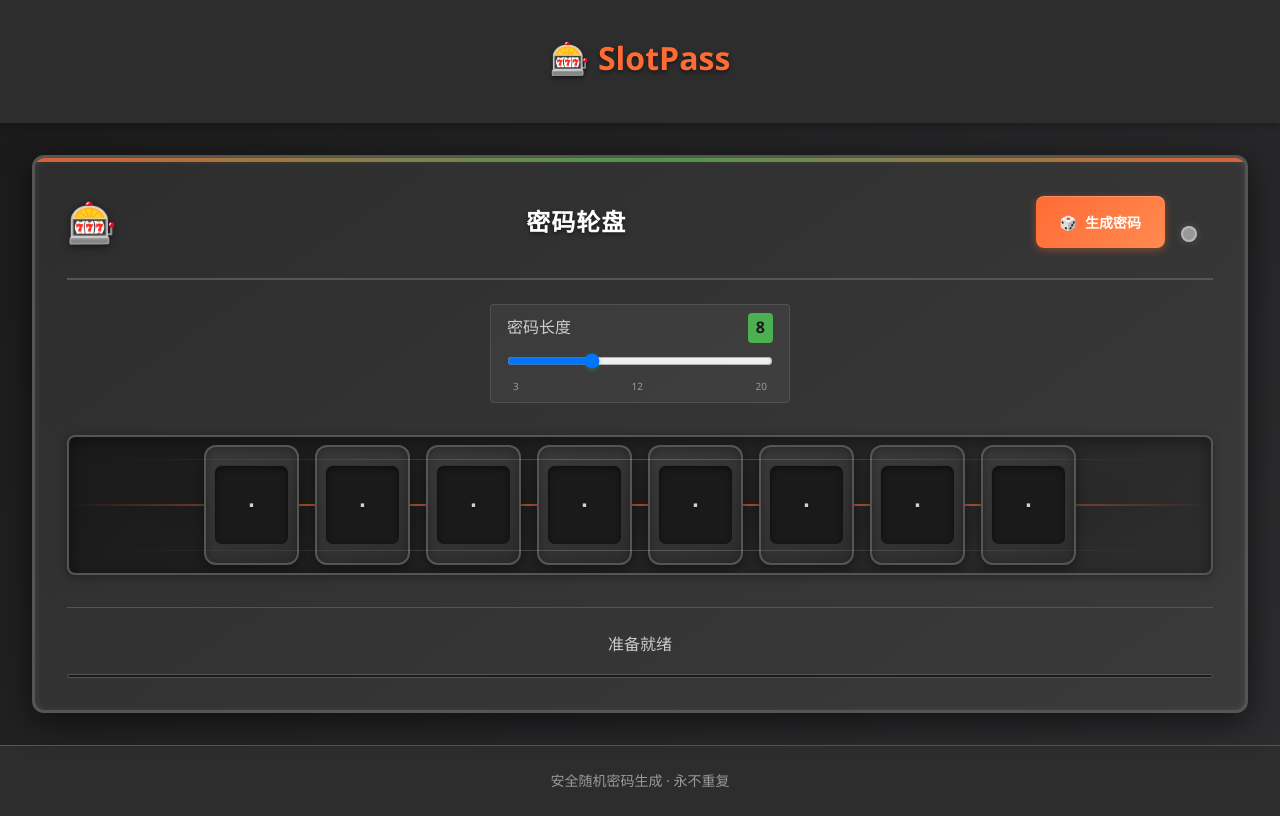
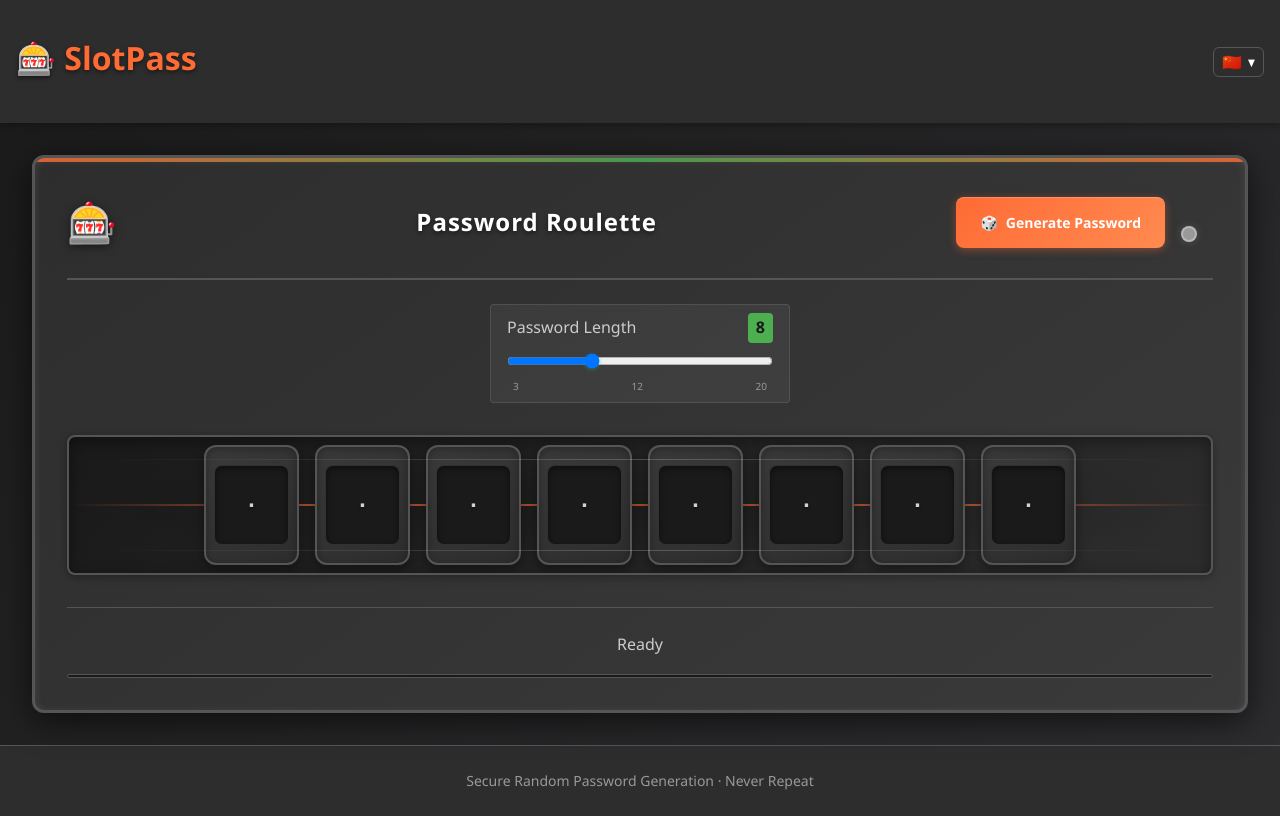
Before and after one commit to funkpopo/slotpass, a React (Vite) app: page / in a window 1280 px wide. Built offline with nearby package versions, Linux system fonts and the light colour scheme.

Commit message:
添加多语言支持

```diff
--- a/package.json
+++ b/package.json
@@ -10,8 +10,11 @@
     "preview": "vite preview"
   },
   "dependencies": {
+    "i18next": "^25.3.6",
+    "i18next-browser-languagedetector": "^8.2.0",
     "react": "^18.2.0",
-    "react-dom": "^18.2.0"
+    "react-dom": "^18.2.0",
+    "react-i18next": "^15.6.1"
   },
   "devDependencies": {
     "@types/react": "^18.2.43",
--- a/src/App.css
+++ b/src/App.css
@@ -6,7 +6,9 @@
 }
 
 .app-header {
-  text-align: center;
+  display: flex;
+  justify-content: space-between;
+  align-items: center;
   padding: var(--spacing-lg) var(--spacing-sm);
   background: var(--bg-secondary);
   box-shadow: var(--shadow-light);
--- a/src/App.jsx
+++ b/src/App.jsx
@@ -1,9 +1,12 @@
 import React, { useState } from 'react'
+import { useTranslation } from 'react-i18next'
 import SlotMachine from './components/SlotMachine/SlotMachine'
 import PWAInstall from './components/PWAInstall/PWAInstall'
+import LanguageSwitcher from './components/LanguageSwitcher/LanguageSwitcher'
 import './App.css'
 
 function App() {
+  const { t } = useTranslation()
   const [passwordLength, setPasswordLength] = useState(8)
   const [generatedPassword, setGeneratedPassword] = useState('')
   const [isGenerating, setIsGenerating] = useState(false)
@@ -28,7 +31,8 @@ function App() {
   return (
     <div className="app">
       <header className="app-header">
-        <h1 className="app-title">🎰 SlotPass</h1>
+        <h1 className="app-title">🎰 {t('title')}</h1>
+        <LanguageSwitcher />
       </header>
 
       <main className="app-main">
@@ -44,7 +48,7 @@ function App() {
       </main>
 
       <footer className="app-footer">
-        <p>安全随机密码生成 · 永不重复</p>
+        <p>{t('footer')}</p>
       </footer>
 
       <PWAInstall />
--- /dev/null
+++ b/src/components/LanguageSwitcher/LanguageSwitcher.jsx
@@ -0,0 +1,63 @@
+import React, { useState } from 'react'
+import { useTranslation } from 'react-i18next'
+import styles from './LanguageSwitcher.module.css'
+
+const LanguageSwitcher = () => {
+  const { i18n } = useTranslation()
+  const [isOpen, setIsOpen] = useState(false)
+
+  const languages = [
+    { code: 'zh', name: '简体中文', flag: '🇨🇳' },
+    { code: 'en', name: 'English', flag: '🇺🇸' }
+  ]
+
+  const currentLanguage = languages.find(lang => lang.code === i18n.language) || languages[0]
+
+  const handleLanguageChange = (languageCode) => {
+    i18n.changeLanguage(languageCode)
+    setIsOpen(false)
+  }
+
+  const toggleDropdown = () => {
+    setIsOpen(!isOpen)
+  }
+
+  return (
+    <div className={styles.languageSwitcher}>
+      <button
+        className={styles.currentLanguage}
+        onClick={toggleDropdown}
+        aria-label="Switch language"
+      >
+        <span className={styles.flag}>{currentLanguage.flag}</span>
+        <span className={styles.arrow}>▼</span>
+      </button>
+
+      {isOpen && (
+        <div className={styles.dropdown}>
+          {languages.map((language) => (
+            <button
+              key={language.code}
+              className={`${styles.languageOption} ${
+                language.code === i18n.language ? styles.active : ''
+              }`}
+              onClick={() => handleLanguageChange(language.code)}
+            >
+              <span className={styles.flag}>{language.flag}</span>
+              <span className={styles.languageName}>{language.name}</span>
+            </button>
+          ))}
+        </div>
+      )}
+
+      {isOpen && (
+        <div
+          className={styles.overlay}
+          onClick={() => setIsOpen(false)}
+        />
+      )}
+    </div>
+  )
+}
+
+export default LanguageSwitcher
--- /dev/null
+++ b/src/components/LanguageSwitcher/LanguageSwitcher.module.css
@@ -0,0 +1,105 @@
+.languageSwitcher {
+  position: relative;
+  display: inline-block;
+}
+
+.currentLanguage {
+  display: flex;
+  align-items: center;
+  gap: 4px;
+  background: none;
+  border: 1px solid rgba(255, 255, 255, 0.2);
+  border-radius: 6px;
+  padding: 6px 8px;
+  color: white;
+  cursor: pointer;
+  transition: all 0.2s ease;
+  font-size: 14px;
+}
+
+.currentLanguage:hover {
+  background: rgba(255, 255, 255, 0.1);
+  border-color: rgba(255, 255, 255, 0.3);
+}
+
+.flag {
+  font-size: 16px;
+  line-height: 1;
+}
+
+.arrow {
+  font-size: 10px;
+  margin-left: 2px;
+  transition: transform 0.2s ease;
+}
+
+.languageSwitcher[data-open="true"] .arrow {
+  transform: rotate(180deg);
+}
+
+.dropdown {
+  position: absolute;
+  top: calc(100% + 4px);
+  right: 0;
+  background: #2a2a2a;
+  border: 1px solid rgba(255, 255, 255, 0.2);
+  border-radius: 8px;
+  box-shadow: 0 4px 12px rgba(0, 0, 0, 0.3);
+  z-index: 1000;
+  min-width: 140px;
+  overflow: hidden;
+  animation: dropdownFadeIn 0.2s ease;
+}
+
+@keyframes dropdownFadeIn {
+  from {
+    opacity: 0;
+    transform: translateY(-4px);
+  }
+  to {
+    opacity: 1;
+    transform: translateY(0);
+  }
+}
+
+.languageOption {
+  display: flex;
+  align-items: center;
+  gap: 8px;
+  width: 100%;
+  padding: 10px 12px;
+  background: none;
+  border: none;
+  color: white;
+  cursor: pointer;
+  transition: background-color 0.2s ease;
+  font-size: 14px;
+  text-align: left;
+}
+
+.languageOption:hover {
+  background: rgba(255, 255, 255, 0.1);
+}
+
+.languageOption.active {
+  background: rgba(76, 175, 80, 0.2);
+  color: #4CAF50;
+}
+
+.languageOption.active:hover {
+  background: rgba(76, 175, 80, 0.3);
+}
+
+.languageName {
+  font-weight: 400;
+}
+
+.overlay {
+  position: fixed;
+  top: 0;
+  left: 0;
+  right: 0;
+  bottom: 0;
+  z-index: 999;
+  background: transparent;
+}
--- a/src/components/SlotMachine/SlotMachine.jsx
+++ b/src/components/SlotMachine/SlotMachine.jsx
@@ -1,9 +1,11 @@
 import React, { useState, useEffect, useCallback } from 'react'
+import { useTranslation } from 'react-i18next'
 import SlotReel from './SlotReel'
 import { generateSecurePassword, generateRandomCharacters } from '../../utils/passwordGenerator'
 import styles from './SlotMachine.module.css'
 
 const SlotMachine = ({ passwordLength = 8, isSpinning = false, onPasswordGenerated, onLengthChange, onGenerate }) => {
+  const { t } = useTranslation()
   const [reelStates, setReelStates] = useState([])
   const [animationPhase, setAnimationPhase] = useState('idle') // 'idle', 'spinning', 'stopping', 'stopped'
   const [stoppingIndex, setStoppingIndex] = useState(-1) // 当前正在停止的轮盘索引
@@ -198,7 +200,7 @@ const SlotMachine = ({ passwordLength = 8, isSpinning = false, onPasswordGenerat
   }, [generatedPassword])
 
   const getPasswordStrengthInfo = (password) => {
-    if (!password) return { level: 0, text: '暂无密码', color: 'var(--text-muted)' }
+    if (!password) return { level: 0, text: t('slotMachine.strengthLevels.none'), color: 'var(--text-muted)' }
 
     const length = password.length
     const hasUpper = /[A-Z]/.test(password)
@@ -209,13 +211,13 @@ const SlotMachine = ({ passwordLength = 8, isSpinning = false, onPasswordGenerat
     const typesCount = [hasUpper, hasLower, hasNumber, hasSymbol].filter(Boolean).length
 
     if (length >= 12 && typesCount >= 4) {
-      return { level: 4, text: '极强', color: 'var(--accent-primary)' }
+      return { level: 4, text: t('slotMachine.strengthLevels.strong'), color: 'var(--accent-primary)' }
     } else if (length >= 8 && typesCount >= 3) {
-      return { level: 3, text: '强', color: '#8bc34a' }
+      return { level: 3, text: t('slotMachine.strengthLevels.good'), color: '#8bc34a' }
     } else if (length >= 6 && typesCount >= 2) {
-      return { level: 2, text: '中等', color: '#ffeb3b' }
+      return { level: 2, text: t('slotMachine.strengthLevels.fair'), color: '#ffeb3b' }
     } else {
-      return { level: 1, text: '弱', color: 'var(--accent-danger)' }
+      return { level: 1, text: t('slotMachine.strengthLevels.weak'), color: 'var(--accent-danger)' }
     }
   }
 
@@ -231,7 +233,7 @@ const SlotMachine = ({ passwordLength = 8, isSpinning = false, onPasswordGenerat
     >
       <div className={styles.machineHeader}>
         <div className={styles.machineLogo}>🎰</div>
-        <div className={styles.machineTitle}>密码轮盘</div>
+        <div className={styles.machineTitle}>{t('slotMachine.title')}</div>
         <div className={styles.statusLight}>
           <div className={`${styles.light} ${
             animationPhase === 'spinning' ? styles.spinning :
@@ -250,7 +252,7 @@ const SlotMachine = ({ passwordLength = 8, isSpinning = false, onPasswordGenerat
               {animationPhase === 'spinning' || animationPhase === 'stopping' ? '⏳' : '🎲'}
             </span>
             <span className={styles.buttonText}>
-              {animationPhase === 'spinning' || animationPhase === 'stopping' ? '生成中...' : '生成密码'}
+              {animationPhase === 'spinning' || animationPhase === 'stopping' ? t('slotMachine.generating') : t('slotMachine.generateButton')}
             </span>
           </button>
         </div>
@@ -258,7 +260,7 @@ const SlotMachine = ({ passwordLength = 8, isSpinning = false, onPasswordGenerat
 
       <div className={styles.lengthControl}>
         <label htmlFor="passwordLength" className={styles.lengthLabel}>
-          密码长度
+          {t('slotMachine.lengthLabel')}
           <span className={styles.lengthValue}>{passwordLength}</span>
         </label>
 
@@ -314,10 +316,10 @@ const SlotMachine = ({ passwordLength = 8, isSpinning = false, onPasswordGenerat
 
       <div className={styles.machineFooter}>
         <div className={styles.statusText}>
-          {animationPhase === 'spinning' && '正在生成密码...'}
-          {animationPhase === 'stopping' && `正在确定第 ${stoppingIndex + 1} 位密码...`}
-          {animationPhase === 'stopped' && '密码生成完成！查看轮盘中的密码'}
-          {animationPhase === 'idle' && '准备就绪'}
+          {animationPhase === 'spinning' && t('slotMachine.status.generating')}
+          {animationPhase === 'stopping' && t('slotMachine.status.stopping', { index: stoppingIndex + 1 })}
+          {animationPhase === 'stopped' && t('slotMachine.status.completed')}
+          {animationPhase === 'idle' && t('slotMachine.status.ready')}
         </div>
 
         <div className={styles.progressBar}>
@@ -334,7 +336,7 @@ const SlotMachine = ({ passwordLength = 8, isSpinning = false, onPasswordGenerat
             </div>
 
             <div className={styles.strengthIndicator}>
-              <span className={styles.strengthLabel}>强度:</span>
+              <span className={styles.strengthLabel}>{t('slotMachine.password.strength')}</span>
               <div className={styles.strengthMeter}>
                 <div
                   className={styles.strengthFill}
@@ -356,7 +358,7 @@ const SlotMachine = ({ passwordLength = 8, isSpinning = false, onPasswordGenerat
               <button
                 onClick={togglePasswordVisibility}
                 className={styles.actionButton}
-                title={isPasswordVisible ? '隐藏密码' : '显示密码'}
+                title={isPasswordVisible ? t('slotMachine.password.hide') : t('slotMachine.password.show')}
               >
                 {isPasswordVisible ? '👁️' : '🙈'}
               </button>
@@ -364,7 +366,7 @@ const SlotMachine = ({ passwordLength = 8, isSpinning = false, onPasswordGenerat
               <button
                 onClick={copyPasswordToClipboard}
                 className={`${styles.actionButton} ${styles.copyButton} ${styles[copyStatus]}`}
-                title="复制密码"
+                title={t('slotMachine.password.copy')}
                 disabled={copyStatus !== 'idle'}
               >
                 {copyStatus === 'copied' ? '✅' :
@@ -375,13 +377,13 @@ const SlotMachine = ({ passwordLength = 8, isSpinning = false, onPasswordGenerat
 
           {copyStatus === 'copied' && (
             <div className={styles.copyFeedback}>
-              密码已复制到剪贴板！
+              {t('slotMachine.password.copied')}
             </div>
           )}
 
           {copyStatus === 'error' && (
             <div className={styles.copyError}>
-              复制失败，请手动选择密码
+              {t('slotMachine.password.copyError')}
             </div>
           )}
         </div>
--- /dev/null
+++ b/src/i18n/i18n.js
@@ -0,0 +1,124 @@
+import i18n from 'i18next'
+import { initReactI18next } from 'react-i18next'
+import LanguageDetector from 'i18next-browser-languagedetector'
+
+const resources = {
+  en: {
+    translation: {
+      title: "SlotPass",
+      description: "Slot Machine Password Generator",
+      footer: "Secure Random Password Generation · Never Repeat",
+      lengthLabel: "Password Length",
+      generateButton: "Generate Password",
+      copyButton: "Copy",
+      copied: "Copied!",
+      passwordStrength: {
+        veryWeak: "Very Weak",
+        weak: "Weak",
+        fair: "Fair",
+        good: "Good",
+        strong: "Strong"
+      },
+      slotMachine: {
+        title: "Password Roulette",
+        generating: "Generating...",
+        lengthLabel: "Password Length",
+        generateButton: "Generate Password",
+        status: {
+          ready: "Ready",
+          generating: "Generating password...",
+          stopping: "Setting character {{index}}...",
+          completed: "Password generated! Check the slots for your password"
+        },
+        password: {
+          show: "Show password",
+          hide: "Hide password",
+          copy: "Copy password",
+          copied: "Password copied to clipboard!",
+          copyError: "Copy failed, please select password manually",
+          strength: "Strength:"
+        },
+        strengthLevels: {
+          none: "No password",
+          weak: "Weak",
+          fair: "Fair",
+          good: "Good",
+          strong: "Very Strong"
+        }
+      },
+      pwa: {
+        install: "Install App",
+        installPrompt: "Add SlotPass to your home screen for quick access!",
+        close: "Close"
+      }
+    }
+  },
+  zh: {
+    translation: {
+      title: "SlotPass",
+      description: "老虎机风格的密码生成器",
+      footer: "安全随机密码生成 · 永不重复",
+      lengthLabel: "密码长度",
+      generateButton: "生成密码",
+      copyButton: "复制",
+      copied: "已复制！",
+      passwordStrength: {
+        veryWeak: "极弱",
+        weak: "弱",
+        fair: "一般",
+        good: "良好",
+        strong: "强"
+      },
+      slotMachine: {
+        title: "密码轮盘",
+        generating: "生成中...",
+        lengthLabel: "密码长度",
+        generateButton: "生成密码",
+        status: {
+          ready: "准备就绪",
+          generating: "正在生成密码...",
+          stopping: "正在确定第 {{index}} 位密码...",
+          completed: "密码生成完成！查看轮盘中的密码"
+        },
+        password: {
+          show: "显示密码",
+          hide: "隐藏密码",
+          copy: "复制密码",
+          copied: "密码已复制到剪贴板！",
+          copyError: "复制失败，请手动选择密码",
+          strength: "强度:"
+        },
+        strengthLevels: {
+          none: "暂无密码",
+          weak: "弱",
+          fair: "中等",
+          good: "强",
+          strong: "极强"
+        }
+      },
+      pwa: {
+        install: "安装应用",
+        installPrompt: "将 SlotPass 添加到主屏幕以便快速访问！",
+        close: "关闭"
+      }
+    }
+  }
+}
+
+i18n
+  .use(LanguageDetector)
+  .use(initReactI18next)
+  .init({
+    resources,
+    fallbackLng: 'zh',
+    debug: false,
+    interpolation: {
+      escapeValue: false
+    },
+    detection: {
+      order: ['localStorage', 'navigator', 'htmlTag'],
+      caches: ['localStorage']
+    }
+  })
+
+export default i18n
--- a/src/main.jsx
+++ b/src/main.jsx
@@ -2,6 +2,7 @@ import React from 'react'
 import ReactDOM from 'react-dom/client'
 import App from './App.jsx'
 import './styles/global.css'
+import './i18n/i18n.js'
 
 ReactDOM.createRoot(document.getElementById('root')).render(
   <React.StrictMode>
```
Also changed, not shown: src/components/PWAInstall/PWAInstall.jsx (+5 -3 lines), 1 other file (tests, documents, lock files or other folders).
